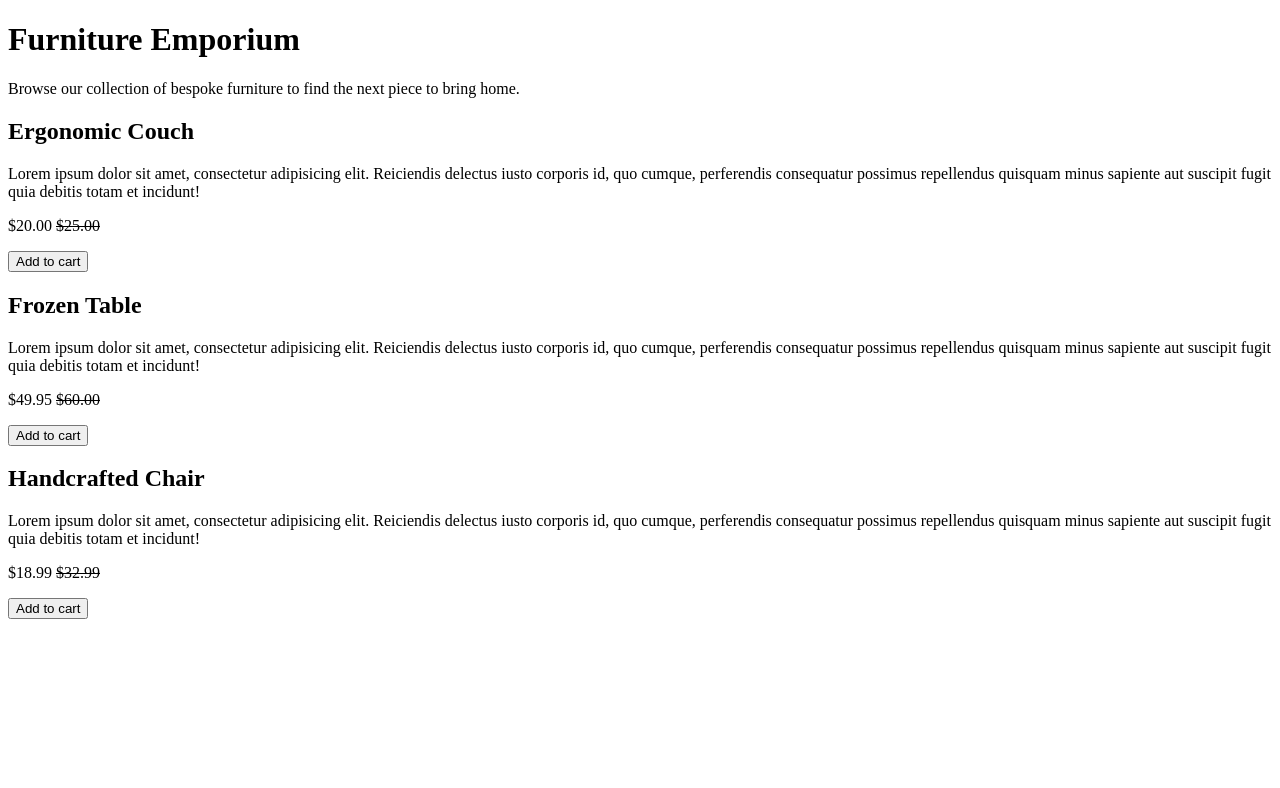
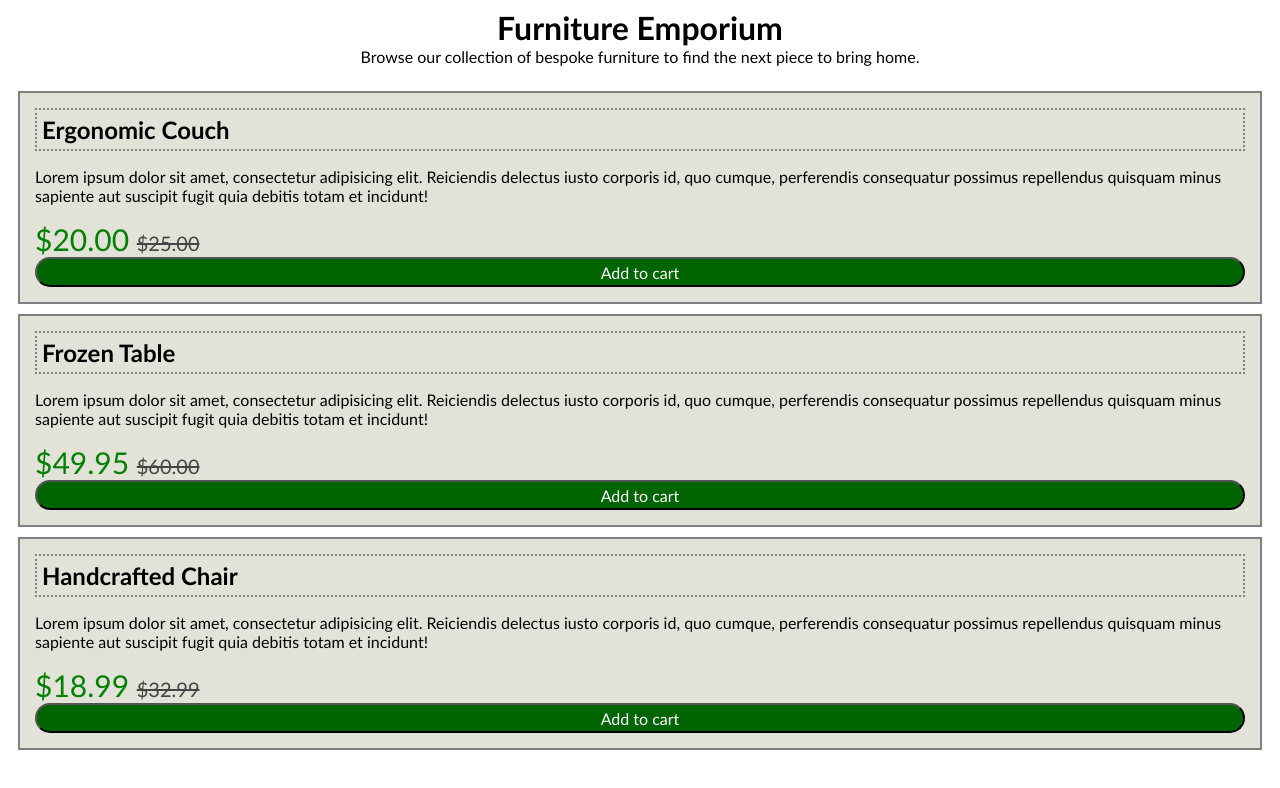
Before and after one commit to ramirezy0415/furniture-emporium, a plain HTML site: page index.html in a window 1280 px wide. Drawn offline with Linux system fonts and the light colour scheme.

Commit message:
feat(styling): Styling the product webpage with CSS

```diff
--- a/index.css
+++ b/index.css
@@ -0,0 +1,56 @@
+* {
+  font-family: "Gill Sans", "Gill Sans MT";
+}
+header {
+  text-align: center;
+}
+
+header h1 {
+  font-size: xx-large;
+  margin: 0px;
+}
+
+header p {
+  margin-top: 0px;
+  margin-bottom: 25px;
+}
+
+.product {
+  border: 2px gray solid;
+  margin: 10px;
+  padding: 15px;
+  background-color: #e2e2d8;
+}
+
+.product h2 {
+  border: 2px gray dotted;
+  margin: 0px;
+  padding: 5px;
+}
+
+.product button {
+  background-color: #006400;
+  color: white;
+  border-radius: 15px;
+  align-items: center;
+  width: 100%;
+  height: 30px;
+  font-size: medium;
+}
+
+.product button:hover {
+  background-color: #6bda6b;
+  color: black;
+  border-radius: 10px;
+}
+
+.sale-price {
+  font-size: 30px;
+  color: green;
+  margin: auto;
+}
+
+.sale-price s {
+  font-size: 20px;
+  color: #454545;
+}
--- a/index.html
+++ b/index.html
@@ -2,6 +2,7 @@
 <html lang="en">
   <head>
     <title>Furniture Emporium</title>
+    <link rel="stylesheet" href="index.css" />
   </head>
   <body>
     <main>
@@ -12,7 +13,7 @@
           bring home.
         </p>
       </header>
-      <article>
+      <article class="product">
         <h2>Ergonomic Couch</h2>
         <p>
           Lorem ipsum dolor sit amet, consectetur adipisicing elit. Reiciendis
@@ -20,10 +21,10 @@
           possimus repellendus quisquam minus sapiente aut suscipit fugit quia
           debitis totam et incidunt!
         </p>
-        <p>$20.00 <s>$25.00</s></p>
+        <p class="sale-price">$20.00 <s>$25.00</s></p>
         <button>Add to cart</button>
       </article>
-      <article>
+      <article class="product">
         <h2>Frozen Table</h2>
         <p>
           Lorem ipsum dolor sit amet, consectetur adipisicing elit. Reiciendis
@@ -31,10 +32,10 @@
           possimus repellendus quisquam minus sapiente aut suscipit fugit quia
           debitis totam et incidunt!
         </p>
-        <p>$49.95 <s>$60.00</s></p>
+        <p class="sale-price">$49.95 <s>$60.00</s></p>
         <button>Add to cart</button>
       </article>
-      <article>
+      <article class="product">
         <h2>Handcrafted Chair</h2>
         <p>
           Lorem ipsum dolor sit amet, consectetur adipisicing elit. Reiciendis
@@ -42,7 +43,7 @@
           possimus repellendus quisquam minus sapiente aut suscipit fugit quia
           debitis totam et incidunt!
         </p>
-        <p>$18.99 <s>$32.99</s></p>
+        <p class="sale-price">$18.99 <s>$32.99</s></p>
         <button>Add to cart</button>
       </article>
     </main>
```
